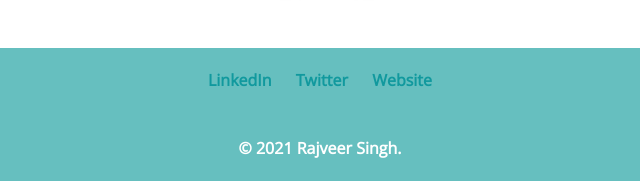
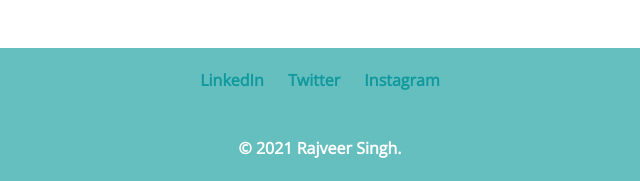
Before and after one commit to rajveersingh6/web-dev, a plain HTML site: page index.html in a window 1280 px wide. Shown: the part 2698-2879 px from the top of the page, 320-960 px from the left. Drawn offline with nearby package versions, Linux system fonts and the light colour scheme; a web font is replaced by a local one.

```diff
--- a/index.html
+++ b/index.html
@@ -62,7 +62,7 @@
   <div class="bottom-container" style="background-color: #66bfbf; line-height: 4; margin-top: 50px">
     <a class="footer-link" href="https://www.linkedin.com/">LinkedIn</a>
     <a class="footer-link" href="https://twitter.com/">Twitter</a>
-    <a class="footer-link" href="https://www.appbrewery.co/">Website</a>
+    <a class="footer-link" href="https://www.instagram.com">Instagram</a>
     <p style="margin: 0; color: white; padding: 20px 0;">© 2021 Rajveer Singh.</p>
   </div>
 </body>
```
